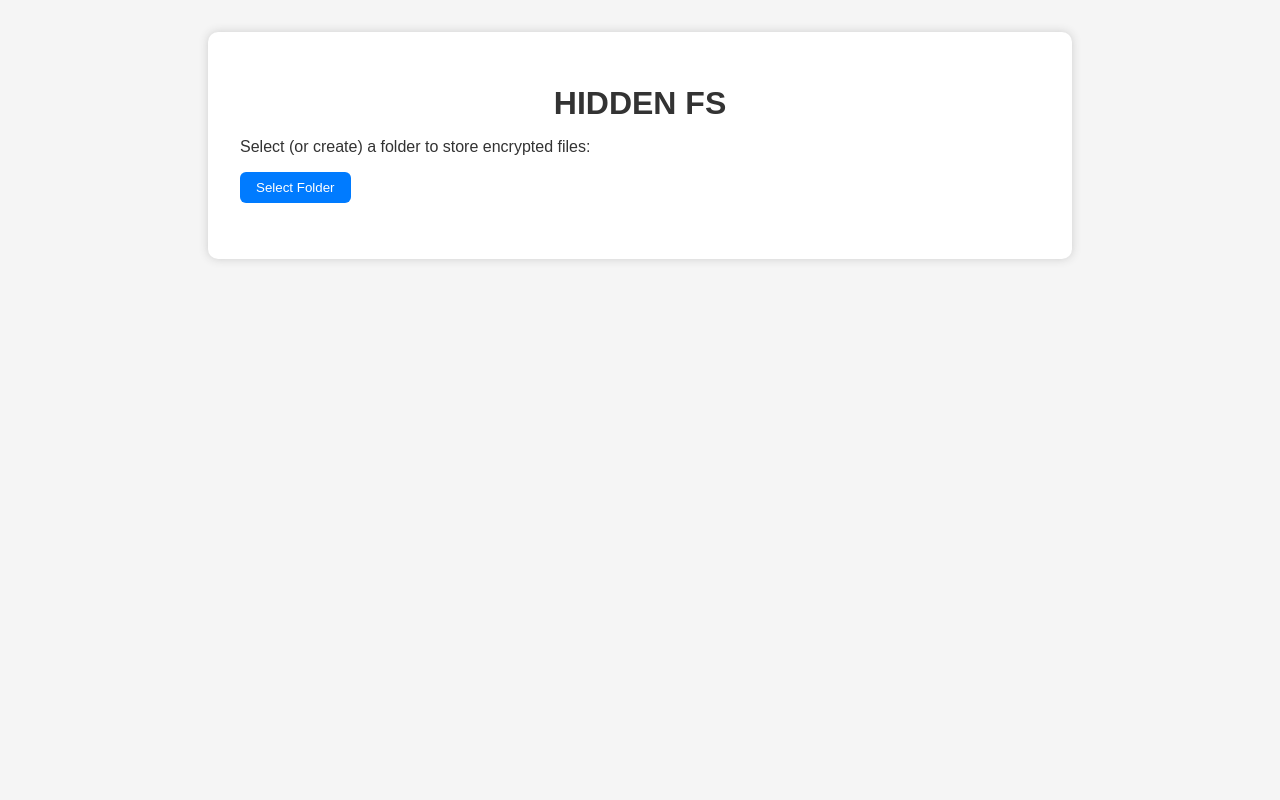
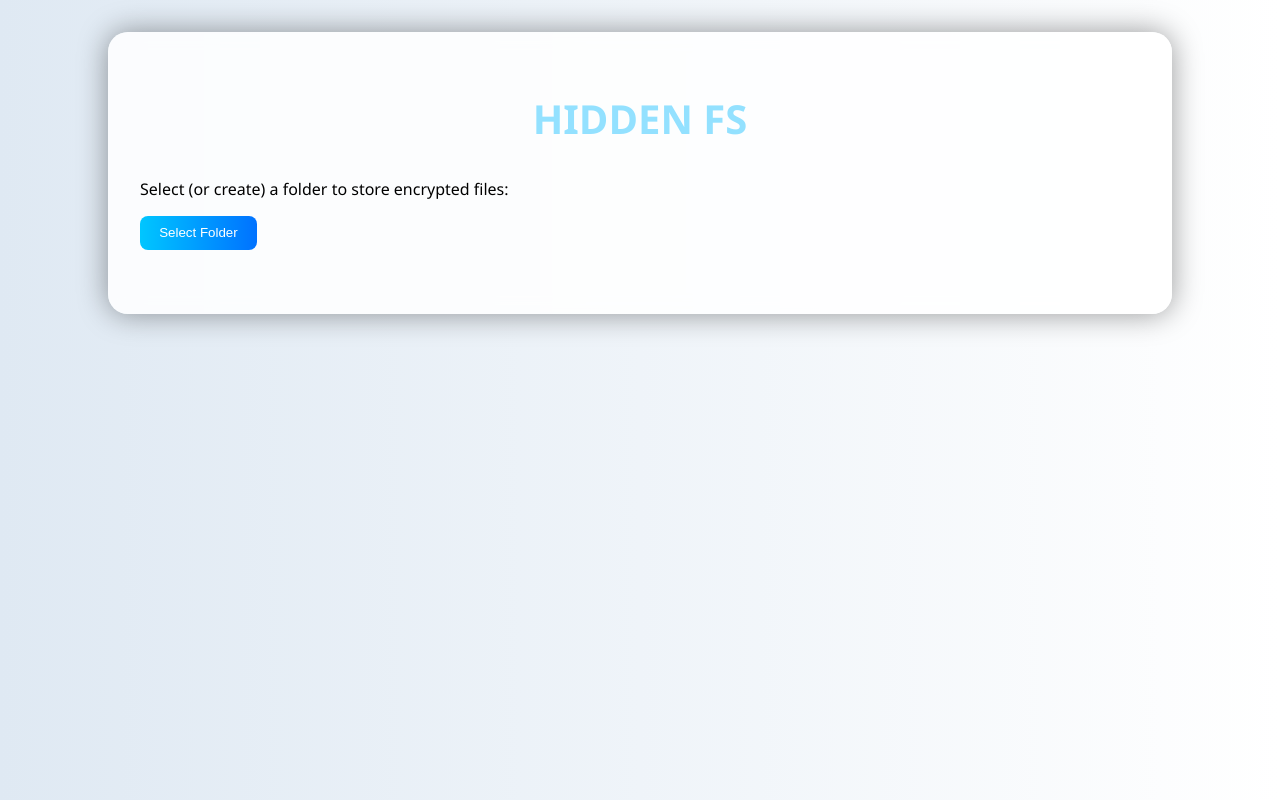
Before and after one commit to ManuelWestermeier/hidden-enc-fs, a React (Vite) app: page / in a window 1280 px wide. Built offline with nearby package versions, Linux system fonts and the light colour scheme.

Commit message:
beautiful & working

```diff
--- a/src/components/file-entry.jsx
+++ b/src/components/file-entry.jsx
@@ -1,10 +1,21 @@
-import { useContext, useState } from 'react';
+import { useContext, useState, useEffect } from 'react';
 import { AppContext } from '../context/app-provider';
 import { decryptData, encryptData } from '../crypto-utils';
 
 export default function FileEntry({ entry }) {
     const { folderHandle, password, metadataArray, setMetadataArray, setErrorMsg, setLoading } = useContext(AppContext);
-    const [iframeUrl, setIframeUrl] = useState("");
+    const [previewUrl, setPreviewUrl] = useState("");
+    const [isPreviewable, setIsPreviewable] = useState(false);
+
+    useEffect(() => {
+        setIsPreviewable(
+            entry.type.startsWith("image") ||
+            entry.type.startsWith("text") ||
+            entry.type.startsWith("video") ||
+            entry.type.startsWith("audio") ||
+            entry.type.startsWith("application/pdf")
+        );
+    }, [entry.type]);
 
     const writeMetadata = async (data) => {
         const enc = await encryptData(JSON.stringify(data), password);
@@ -40,9 +51,9 @@ export default function FileEntry({ entry }) {
             const decryptedBuf = await decryptData(encObj, password);
             const blob = new Blob([decryptedBuf], { type: entry.type });
             const url = URL.createObjectURL(blob);
-            setIframeUrl(url);
+            setPreviewUrl(url);
         } catch {
-            setErrorMsg('Failed to decrypt/download.');
+            setErrorMsg('Failed to decrypt/view.');
         }
     };
 
@@ -60,11 +71,20 @@ export default function FileEntry({ entry }) {
     };
 
     return (
-        <div className="file-entry">
+        <div className="file-entry card">
             <h2>{entry.name}</h2>
             <p>{entry.type} ― {new Date(entry.date).toLocaleString()}</p>
-            {iframeUrl && <iframe src={iframeUrl} alt="failed to load"></iframe>}
-            <button className="btn" onClick={onView}>View</button>
+            {previewUrl && isPreviewable && (
+                <div className="preview-container">
+                    {entry.type.startsWith('image') && <img className='content' src={previewUrl} alt={entry.name} />}
+                    {entry.type.startsWith('video') && <video className='content' controls src={previewUrl} alt={entry.name} />}
+                    {entry.type.startsWith('audio') && <audio className='content' controls src={previewUrl} alt={entry.name} />}
+
+                    {entry.type === 'application/pdf' && <iframe className='content' src={previewUrl} title="PDF Preview" />}
+                    {entry.type.startsWith('text') && <iframe className='content' src={previewUrl} title="Text Preview" />}
+                </div>
+            )}
+            {isPreviewable && <button className="btn" onClick={onView}>View</button>}
             <button className="btn" onClick={onDownload}>Download</button>
             <button className="btn danger" onClick={onDelete}>Delete</button>
         </div>
--- a/src/components/file-upload.jsx
+++ b/src/components/file-upload.jsx
@@ -1,4 +1,4 @@
-import React, { useContext } from 'react';
+import { useContext } from 'react';
 import { AppContext } from '../context/app-provider';
 import { encryptData, sha256, sanitizeFilename } from '../crypto-utils';
 
--- a/src/styles.css
+++ b/src/styles.css
@@ -1,57 +1,171 @@
+/* Base & Layout */
 body {
-  font-family: sans-serif;
   margin: 0;
   padding: 2rem;
-  background: #f5f5f5;
-  color: #333;
+  font-family: 'Segoe UI', sans-serif;
+  background: linear-gradient(to right, #0f2027, #203a43, #2c5364);
+  color: #f0f4f8;
+  transition: background 0.4s ease, color 0.4s ease;
 }
 
 .app {
-  max-width: 800px;
+  max-width: 1000px;
   margin: auto;
   padding: 2rem;
-  background: white;
-  border-radius: 10px;
-  box-shadow: 0 0 10px #ccc;
+  background: rgba(255, 255, 255, 0.04);
+  backdrop-filter: blur(8px);
+  border-radius: 20px;
+  box-shadow: 0 0 30px rgba(0, 0, 0, 0.4);
+  animation: fadeIn 0.6s ease;
 }
 
 .header {
   text-align: center;
-  font-size: 2rem;
-  margin-bottom: 1rem;
+  font-size: 2.5rem;
+  margin-bottom: 2rem;
+  color: #93e1ff;
 }
 
+/* Components */
 .folder-picker,
 .password-prompt,
 .file-upload,
 .file-entry {
-  margin-bottom: 1.5rem;
+  margin-bottom: 2rem;
 }
 
 .input {
-  padding: 0.5rem;
+  padding: 0.75rem;
   margin-right: 0.5rem;
+  border-radius: 8px;
+  border: 1px solid #ccc;
+  background: #1c2b36;
+  color: #f0f4f8;
 }
 
+/* Buttons */
 .btn {
-  padding: 0.5rem 1rem;
+  padding: 0.6rem 1.2rem;
   margin-right: 0.5rem;
-  background: #007bff;
+  background: linear-gradient(to right, #00c6ff, #0072ff);
   color: white;
   border: none;
-  border-radius: 6px;
+  border-radius: 8px;
   cursor: pointer;
+  transition: transform 0.2s ease, box-shadow 0.3s ease;
+}
+
+.btn:hover {
+  transform: scale(1.05);
+  box-shadow: 0 0 10px #00c6ffaa;
 }
 
 .btn.danger {
-  background: #dc3545;
+  background: linear-gradient(to right, #ff416c, #ff4b2b);
 }
 
+.btn.danger:hover {
+  box-shadow: 0 0 10px #ff416caa;
+}
+
+/* Errors */
 .error {
-  color: red;
+  color: #ff7675;
   margin: 1rem 0;
 }
 
+/* File List */
 .file-list {
+  display: grid;
+  grid-template-columns: repeat(auto-fit, minmax(280px, 1fr));
+  gap: 1.5rem;
+  margin-top: 2rem;
+}
+
+.card {
+  background: #172532;
+  padding: 1.2rem;
+  border-radius: 12px;
+  box-shadow: 0 0 15px rgba(0, 123, 255, 0.1);
+  transition: transform 0.2s ease;
+}
+
+.card:hover {
+  transform: translateY(-4px);
+}
+
+/* File Entry Preview */
+.preview-container {
+  margin: 1rem 0;
+  border-radius: 8px;
+  overflow: hidden;
+  background: #0e1c26;
+  border: 1px solid #284357;
+}
+
+.preview-container img,
+.preview-container iframe {
+  width: 100%;
+  height: auto;
+  border: none;
+}
+
+/* Text */
+.file-title {
+  font-size: 1.25rem;
+  margin-bottom: 0.5rem;
+  color: #e0f7fa;
+}
+
+.file-info {
+  font-size: 0.9rem;
+  color: #b2bec3;
+}
+
+/* Button Group */
+.button-group {
+  display: flex;
+  flex-wrap: wrap;
+  gap: 0.5rem;
   margin-top: 1rem;
 }
+
+/* Light Mode */
+@media (prefers-color-scheme: light) {
+  body {
+    background: linear-gradient(to right, #dfe9f3, #ffffff);
+    color: #333;
+  }
+
+  .app {
+    background: rgba(255, 255, 255, 0.85);
+    color: #000;
+  }
+
+  .input {
+    background: #fff;
+    color: #000;
+  }
+
+  .card {
+    background: #f7f7f7;
+  }
+
+  .preview-container {
+    background: #eee;
+    border: 1px solid #ccc;
+  }
+}
+
+/* Animations */
+@keyframes fadeIn {
+  from {
+    opacity: 0;
+    transform: translateY(10px);
+  }
+
+  to {
+    opacity: 1;
+    transform: translateY(0);
+  }
+}
```
Also changed, not shown: 5 other files (tests, documents, lock files or other folders).
